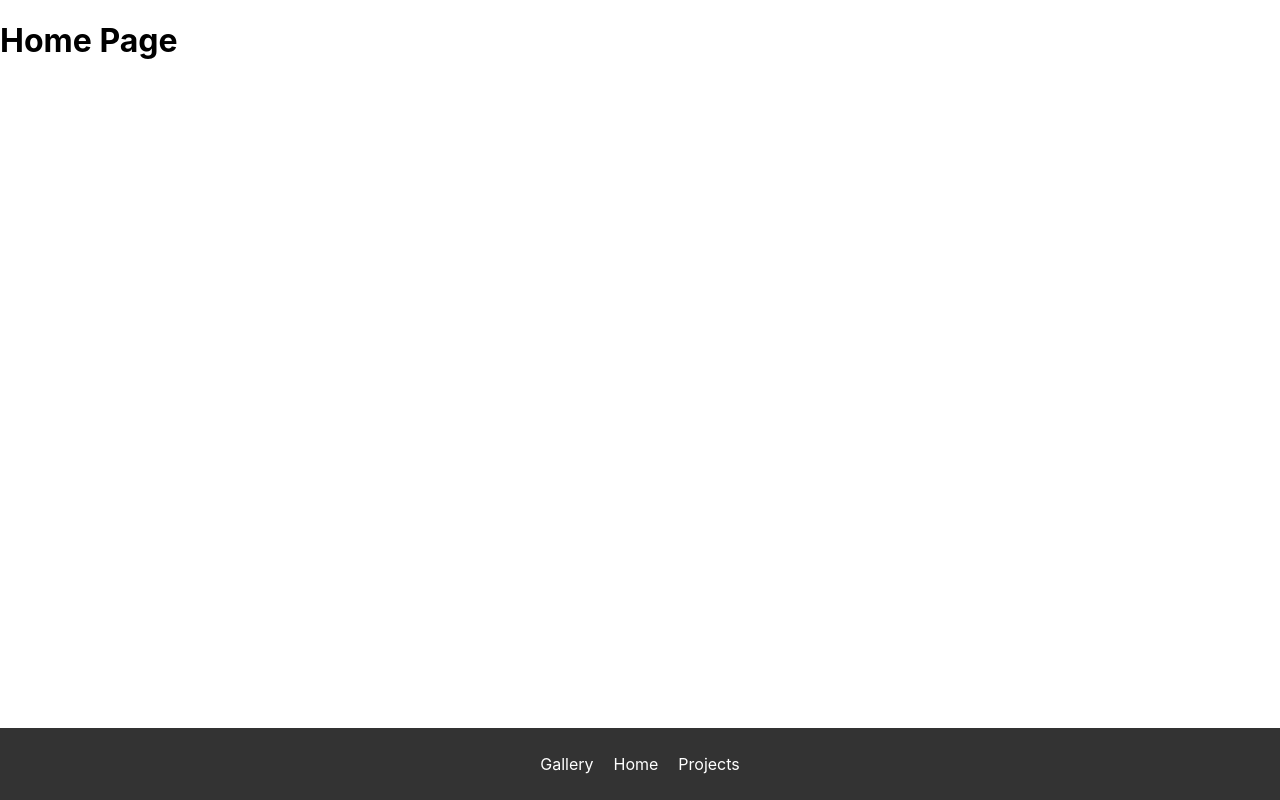
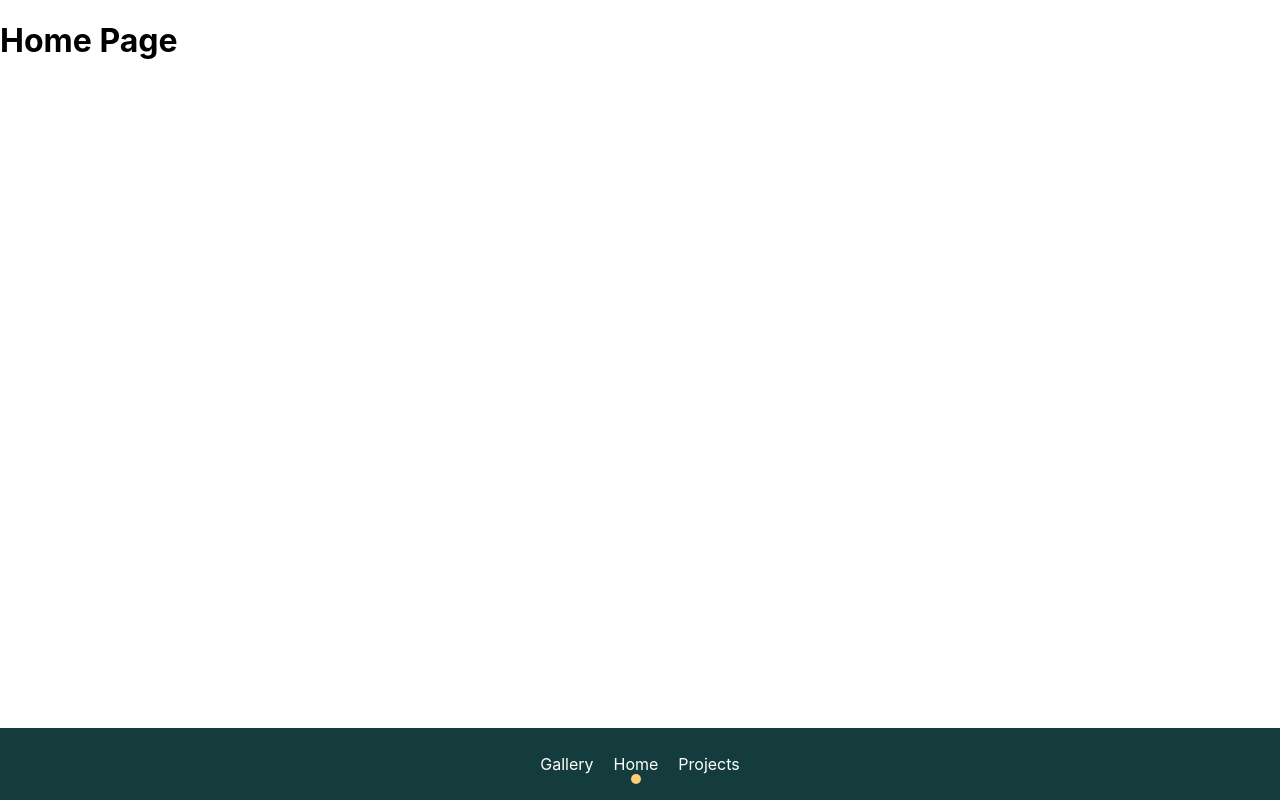
Before and after one commit to RudyCab/wallgenie, a React (Create React App) app: page / in a window 1280 px wide. Built offline with nearby package versions, Linux system fonts and the light colour scheme.

Commit message:
navBar style

```diff
--- a/src/Components/NavBar/NavBar.css
+++ b/src/Components/NavBar/NavBar.css
@@ -3,7 +3,7 @@
     bottom: 0;
     left: 0;
     width: 100%;
-    background-color: #333;
+    background-color: #153C3C;
     padding: 10px 0;
     text-align: center;
   }
@@ -22,3 +22,22 @@
     color: #fff;
     text-decoration: none;
   }
+
+  .navbar li {
+    /* Add your li styles here */
+    display: inline-block;
+    margin-right: 20px;
+    position: relative;
+  }
+
+  .navbar li.active::after {
+    content: '';
+    width: 10px; /* Adjust circle size */
+    height: 10px; /* Adjust circle size */
+    background-color: #FDCE78; /* Adjust circle color */
+    border-radius: 50%;
+    position: absolute;
+    bottom: -10px; /* Adjust circle position */
+    left: 50%;
+    transform: translateX(-50%);
+  }
--- a/src/Components/NavBar/NavBar.js
+++ b/src/Components/NavBar/NavBar.js
@@ -1,16 +1,23 @@
 // NavBar.js
 import React from 'react';
-import { Link } from 'react-router-dom';
-import './NavBar.css';
-
+import { Link, useLocation } from 'react-router-dom';
+import './NavBar.css'; // Import your CSS file
 
 function NavBar() {
+  const location = useLocation();
+
   return (
     <nav className="navbar">
       <ul>
-        <li><Link to="/Gallery">Gallery</Link></li>
-        <li><Link to="/">Home</Link></li>
-        <li><Link to="/Projects">Projects</Link></li>
+        <li className={location.pathname === '/Gallery' ? 'active' : ''}>
+          <Link to="/Gallery">Gallery</Link>
+        </li>
+        <li className={location.pathname === '/' ? 'active' : ''}>
+          <Link to="/">Home</Link>
+        </li>
+        <li className={location.pathname === '/Projects' ? 'active' : ''}>
+          <Link to="/Projects">Projects</Link>
+        </li>
       </ul>
     </nav>
   );
```
